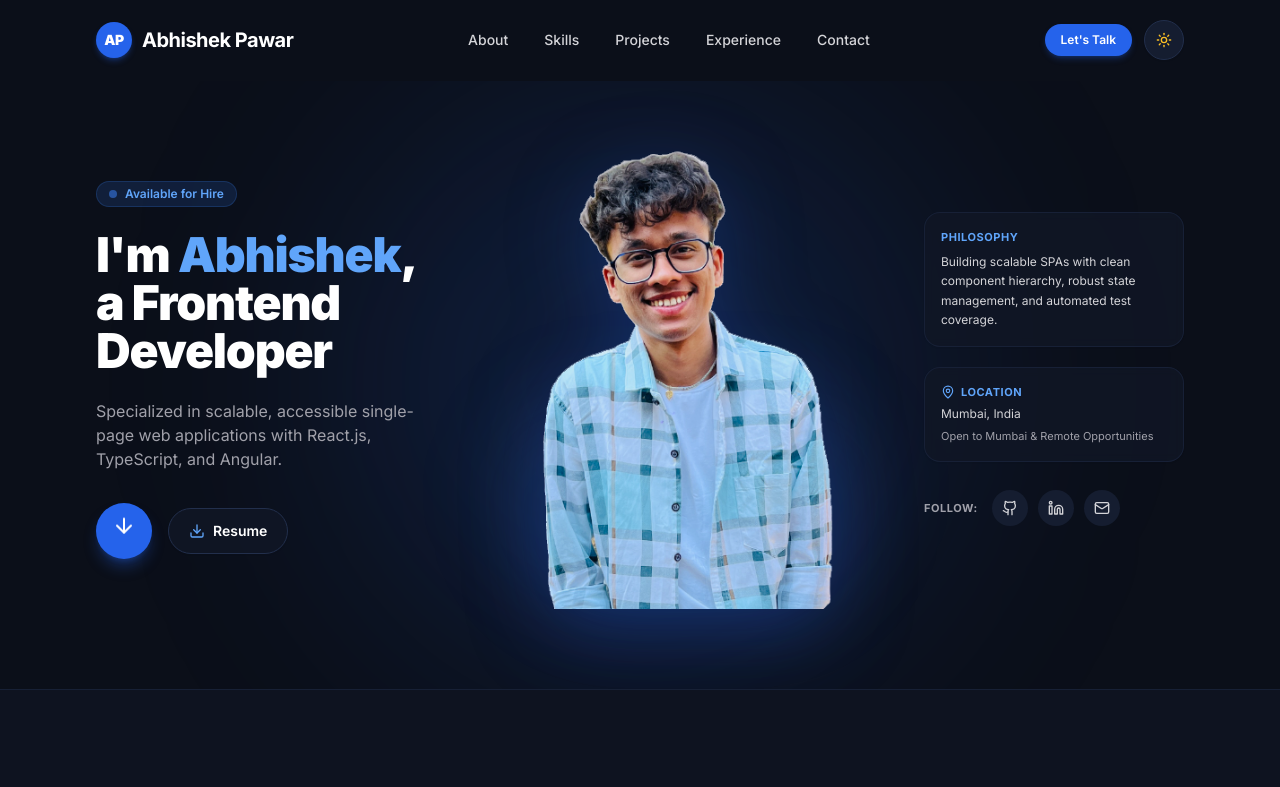
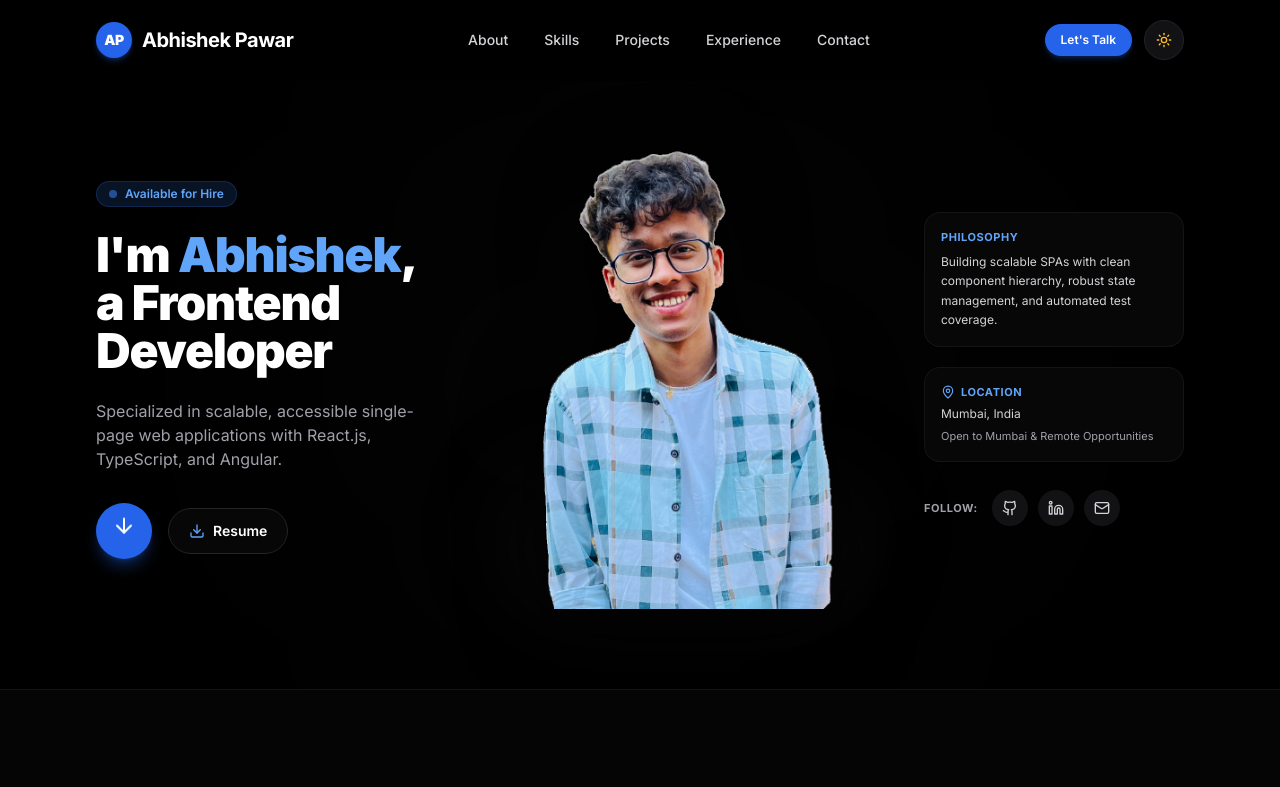
Before and after one commit to Abhipawar1312/portfolio, a React (Vite) app: page / in a window 1280 px wide. Shown: the top 787 px of the page. Built offline with nearby package versions, Linux system fonts and the light colour scheme.

Commit message:
feat: switch dark theme to pure pitch black with dark charcoal surfaces and neutral lighting

```diff
--- a/index.html
+++ b/index.html
@@ -10,7 +10,7 @@
     <meta name="description" content="Personal portfolio of Abhishek Pawar, Frontend Developer with 2+ years of experience building scalable single-page web applications with React.js, Angular, TypeScript, Redux, Zustand, and Node.js." />
     <meta name="author" content="Abhishek Pawar" />
     <meta name="keywords" content="Abhishek Pawar, Frontend Developer, React Developer, TypeScript, Web Developer, Portfolio, Software Engineer, Mumbai" />
-    <meta name="theme-color" content="#0b0f19" />
+    <meta name="theme-color" content="#000000" />
 
     <!-- Open Graph / Facebook -->
     <meta property="og:type" content="website" />
--- a/src/components/About.tsx
+++ b/src/components/About.tsx
@@ -4,6 +4,7 @@ import { portfolioData } from '../data/portfolio';
 
 const keyTech = [
   'React.js',
+  'JavaScript (ES6+)',
   'TypeScript',
   'Angular',
   'Redux Toolkit',
--- a/src/components/Hero.tsx
+++ b/src/components/Hero.tsx
@@ -9,8 +9,8 @@ export const Hero: React.FC = () => {
 
   return (
     <section id="hero" className="relative pt-6 pb-12 md:pt-12 md:pb-20 overflow-hidden">
-      {/* Background radial glow */}
-      <div className="absolute top-1/2 left-1/2 -translate-x-1/2 -translate-y-1/2 w-[600px] h-[600px] bg-accent-600/10 dark:bg-accent-600/15 rounded-full blur-[120px] pointer-events-none" />
+      {/* Background radial subtle neutral lighting */}
+      <div className="absolute top-1/2 left-1/2 -translate-x-1/2 -translate-y-1/2 w-[600px] h-[600px] bg-zinc-400/10 dark:bg-zinc-800/10 rounded-full blur-[140px] pointer-events-none" />
 
       <div className="max-w-6xl mx-auto px-4 sm:px-6 lg:px-8 relative z-10">
         <div className="grid grid-cols-1 lg:grid-cols-12 gap-8 lg:gap-4 items-center">
@@ -66,15 +66,15 @@ export const Hero: React.FC = () => {
             transition={{ duration: 0.6, delay: 0.1 }}
             className="lg:col-span-5 flex justify-center items-end relative"
           >
-            {/* Ambient Back Glow */}
-            <div className="absolute inset-x-8 bottom-0 h-64 bg-gradient-to-t from-accent-600/20 via-accent-500/10 to-transparent rounded-full blur-2xl pointer-events-none" />
+            {/* Ambient Back Lighting */}
+            <div className="absolute inset-x-8 bottom-0 h-44 bg-gradient-to-t from-zinc-700/15 dark:from-zinc-800/30 via-transparent to-transparent rounded-full blur-2xl pointer-events-none" />
 
             {/* Profile Cutout Image */}
             <div className="relative z-10 w-full max-w-[290px] sm:max-w-[340px] flex justify-center items-end">
               <img
                 src={personal.avatarUrl}
                 alt={personal.name}
-                className="w-full h-auto max-h-[420px] sm:max-h-[480px] object-contain drop-shadow-[0_15px_30px_rgba(0,0,0,0.3)] dark:drop-shadow-[0_20px_40px_rgba(37,99,235,0.25)] transition-transform duration-500 hover:scale-[1.02]"
+                className="w-full h-auto max-h-[420px] sm:max-h-[480px] object-contain drop-shadow-[0_15px_30px_rgba(0,0,0,0.3)] dark:drop-shadow-[0_20px_40px_rgba(0,0,0,0.9)] transition-transform duration-500 hover:scale-[1.02]"
               />
             </div>
           </motion.div>
--- a/src/index.css
+++ b/src/index.css
@@ -3,24 +3,24 @@
 @tailwind utilities;
 
 :root {
-  --bg-page: #0b0f19;
-  --bg-card: #151d30;
-  --bg-card-subtle: #111726;
+  --bg-page: #000000;
+  --bg-card: #121215;
+  --bg-card-subtle: #09090b;
   --text-main: #ffffff;
-  --text-muted: #94a3b8;
-  --border-card: #222f4c;
+  --text-muted: #a1a1aa;
+  --border-card: #232328;
   color-scheme: dark;
   --accent: #2563eb;
 }
 
 html.dark,
 :root:not(.light) {
-  --bg-page: #0b0f19;
-  --bg-card: #151d30;
-  --bg-card-subtle: #111726;
+  --bg-page: #000000;
+  --bg-card: #121215;
+  --bg-card-subtle: #09090b;
   --text-main: #ffffff;
-  --text-muted: #94a3b8;
-  --border-card: #222f4c;
+  --text-muted: #a1a1aa;
+  --border-card: #232328;
   color-scheme: dark;
 }
 
@@ -79,12 +79,12 @@ html.light {
 }
 
 .dark ::-webkit-scrollbar-thumb {
-  background: #1a243b;
+  background: #232328;
   border-radius: 9999px;
 }
 
 .dark ::-webkit-scrollbar-thumb:hover {
-  background: #2563eb;
+  background: #3f3f46;
 }
 
 ::-webkit-scrollbar-thumb {
--- a/tailwind.config.js
+++ b/tailwind.config.js
@@ -21,12 +21,12 @@ export default {
           900: '#1e3a8a',
         },
         navy: {
-          950: '#0b0f19',
-          900: '#111726',
-          850: '#151d30',
-          800: '#1a243b',
-          750: '#222f4c',
-          700: '#2d3d63',
+          950: '#000000',
+          900: '#09090b',
+          850: '#121215',
+          800: '#18181c',
+          750: '#232328',
+          700: '#2e2e36',
         },
       },
       fontFamily: {
```
